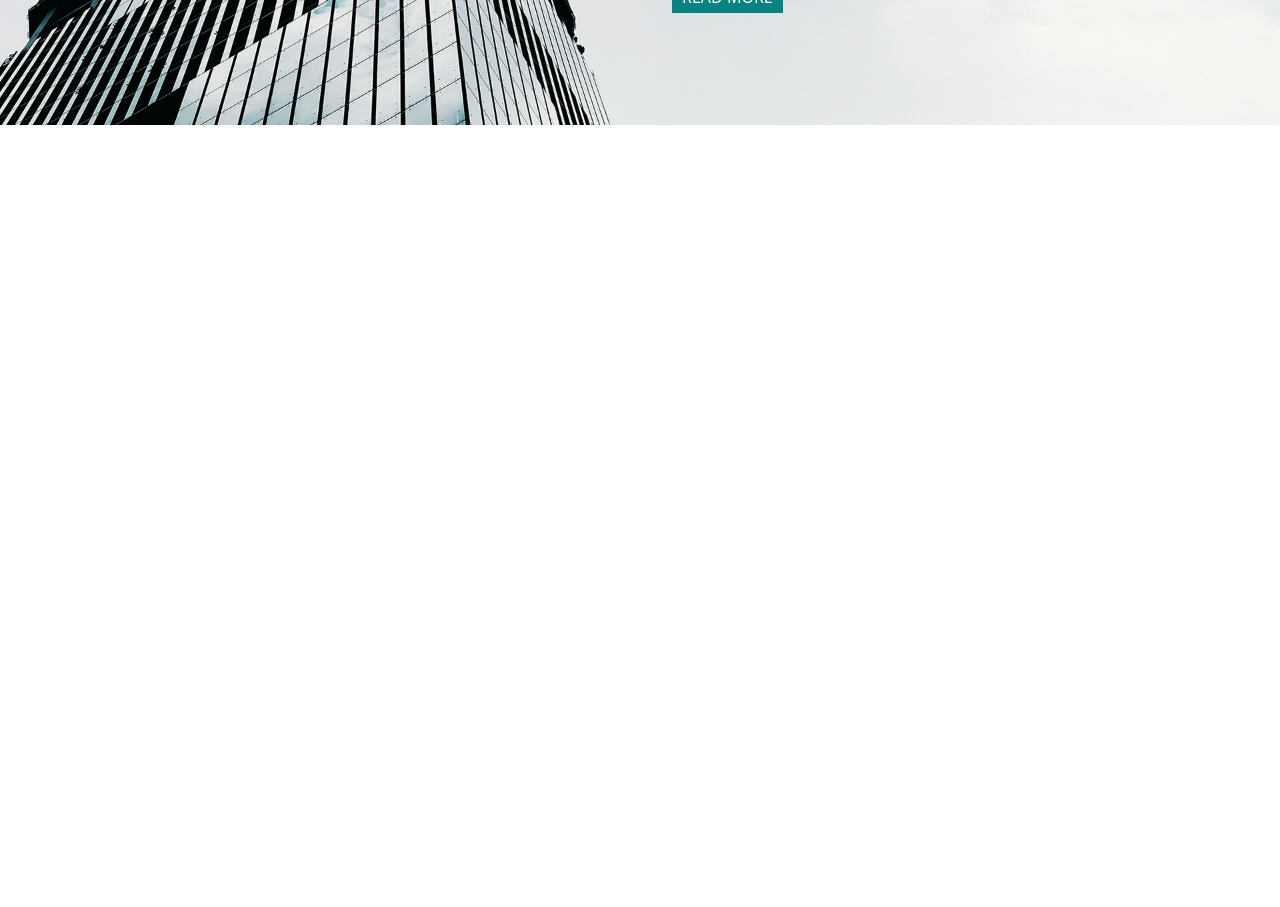
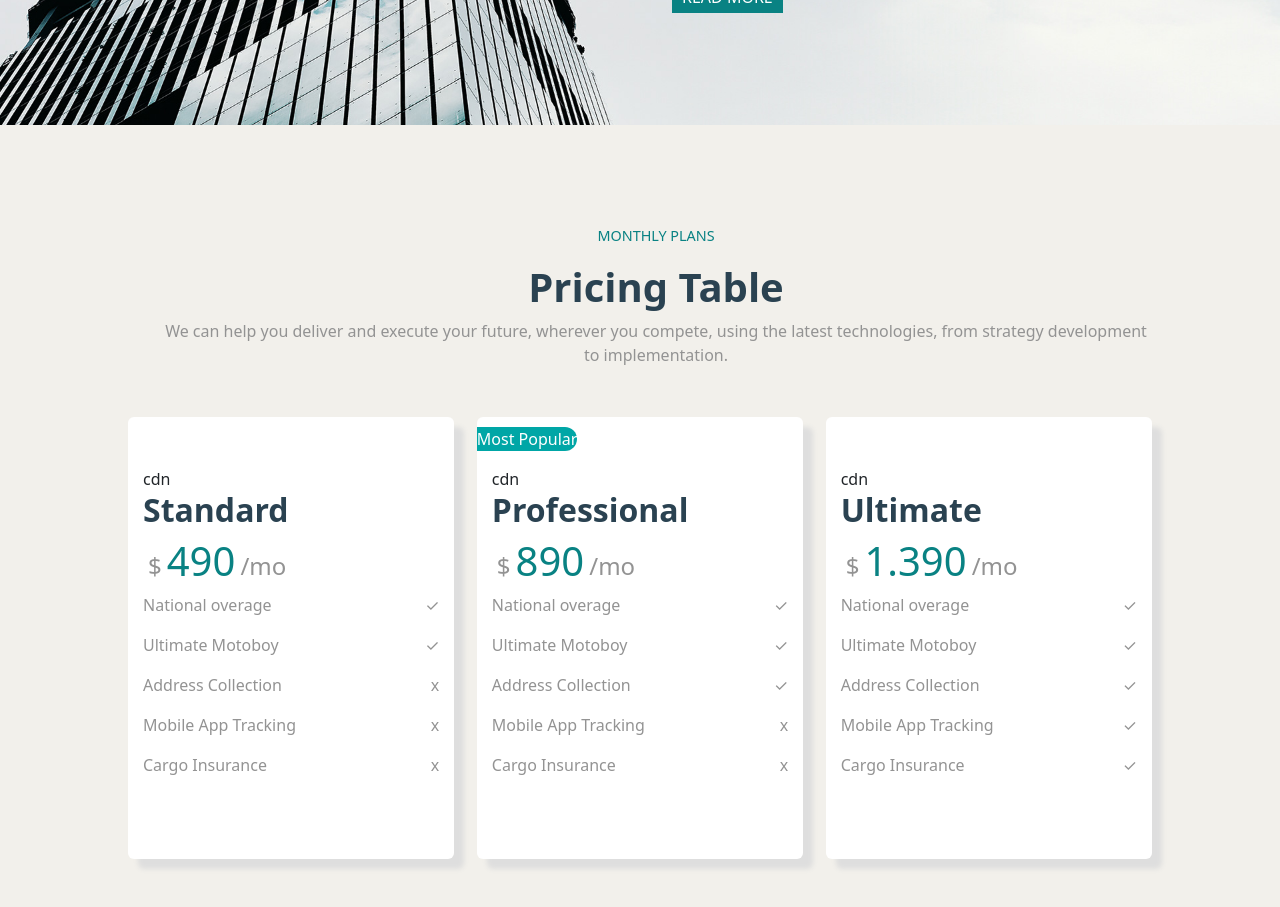
Before and after one commit to DylanBlanco/proj-html-vuejs, a Vue app: page / in a window 1280 px wide. Shown: the part 1820-2727 px from the top of the page. Before the commit the page ends 1945 px from the top, so only its background shows below. Built offline with nearby package versions, Linux system fonts and the light colour scheme.

Commit message:
main - mainPricing

```diff
--- /dev/null
+++ b/src/assets/scss/partials/mainPricing.scss
@@ -0,0 +1,79 @@
+/*
+Main Pricing
+*/
+//box
+.main-pricing {
+    background-color: #F2F0EB;
+}
+
+.main-pricing .container {
+    width: 80%;
+    padding: 100px 0;
+}
+
+.main-pricing .container .box{
+    text-align: center;
+}
+
+.main-pricing .container .blue-text{
+    font-weight: 500;
+    font-size: 0.9rem;
+}
+
+.main-pricing .container h3 {
+    font-weight: 700;
+    font-size: 2.5rem;
+}
+
+//my-row
+.main-pricing .container .my-row {
+    margin-top: 50px;
+}
+
+.main-pricing .container .my-row .card {
+    width: calc((100% / 3) - 15px);
+    padding: 50px 15px;
+    position: relative;
+    border: none;
+    box-shadow: 10px 10px 5px #dedede;
+    text-decoration: none;
+}
+
+.main-pricing .container .my-row .card:hover {
+    color: #00A6A6;
+    background-color: #dcdbda;
+}
+
+.main-pricing .container .my-row .card .most-pop {
+    position: absolute;
+    top: 10px;
+    left: 0;
+    background-color: #00A6A6;
+    color: white;
+    border-top-right-radius: 20px;
+    border-bottom-right-radius: 20px;
+}
+
+.main-pricing .container .my-row .card h3 {
+    font-size: 2rem;
+}
+
+.main-pricing .container .my-row .card h2 {
+    font-size: 2.5rem;
+    display: flex;
+}
+
+.main-pricing .container .my-row .card h2 p {
+    font-size: 1.5rem;
+    align-self: flex-end;
+    margin: 5px;
+}
+
+.main-pricing .container .my-row .card ul {
+    padding: 0;
+}
+
+.main-pricing .container .my-row .card ul li {
+    display: flex;
+    justify-content: space-between;
+}
--- a/src/assets/scss/partials/variables.scss
+++ b/src/assets/scss/partials/variables.scss
@@ -10,3 +10,4 @@ $mainBgColor: #111116;
 $mainTextAColor: #098283;
 $mainCardBgColor: #19191E;
 $h2ColorText: #21333E;
+$h3ColorText: #2a4251;
--- a/src/components/MainApp.vue
+++ b/src/components/MainApp.vue
@@ -1,6 +1,7 @@
 <script>
 import mainDelivery from './mainDelivery.vue';
 import mainIndustry from './mainIndustry.vue';
+import mainPricing from './mainPricing.vue';
 export default {
     data() {
         return {
@@ -9,6 +10,7 @@ export default {
     components: {
         mainDelivery,
         mainIndustry,
+        mainPricing,
     }
 }
 </script>
@@ -20,6 +22,9 @@ export default {
 
         <!-- industry leaders -->
         <mainIndustry />
+
+        <!-- pricing table -->
+        <mainPricing />
     </main>
 </template>
 
--- /dev/null
+++ b/src/components/mainPricing.vue
@@ -0,0 +1,204 @@
+<script>
+export default {
+    data() {
+        return {
+            pricing:
+            {
+                blueText: 'MONTHLY PLANS',
+                title: 'Pricing Table',
+                text: 'We can help you deliver and execute your future, wherever you compete, using the latest technologies, from strategy development to implementation.',
+            },
+
+            cardSub: [
+                {
+                    type: 'Standard',
+                    price: '490',
+                    label: {
+                        textF: {
+                            text: 'National overage',
+                            YoN: '✓',
+                        },
+                        textS: {
+                            text: 'Ultimate Motoboy',
+                            YoN: '✓',
+                        },
+                        textT: {
+                            text: 'Address Collection',
+                            YoN: 'x',
+                        },
+                        textFo: {
+                            text: 'Mobile App Tracking',
+                            YoN: 'x',
+                        },
+                        textFi: {
+                            text: 'Cargo Insurance',
+                            YoN: 'x',
+                        },
+                    }
+                },
+                {
+                    most: 'Most Popular',
+                    type: 'Professional',
+                    price: '890',
+                    label: {
+                        textF: {
+                            text: 'National overage',
+                            YoN: '✓',
+                        },
+                        textS: {
+                            text: 'Ultimate Motoboy',
+                            YoN: '✓',
+                        },
+                        textT: {
+                            text: 'Address Collection',
+                            YoN: '✓',
+                        },
+                        textFo: {
+                            text: 'Mobile App Tracking',
+                            YoN: 'x',
+                        },
+                        textFi: {
+                            text: 'Cargo Insurance',
+                            YoN: 'x',
+                        },
+                    }
+                },
+                {
+                    type: 'Ultimate',
+                    price: '1.390',
+                    label: {
+                        textF: {
+                            text: 'National overage',
+                            YoN: '✓',
+                        },
+                        textS: {
+                            text: 'Ultimate Motoboy',
+                            YoN: '✓',
+                        },
+                        textT: {
+                            text: 'Address Collection',
+                            YoN: '✓',
+                        },
+                        textFo: {
+                            text: 'Mobile App Tracking',
+                            YoN: '✓',
+                        },
+                        textFi: {
+                            text: 'Cargo Insurance',
+                            YoN: '✓',
+                        },
+                    }
+                },
+            ]
+        }
+    }
+}
+</script>
+
+<template>
+    <section class="main-pricing">
+        <div class="container">
+            <div class="box">
+                <ul>
+                    <li>
+                        <p class="blue-text">
+                            {{ pricing.blueText }}
+                        </p>
+                    </li>
+                    <li>
+                        <h3>
+                            {{ pricing.title }}
+                        </h3>
+                    </li>
+                    <li>
+                        <p>
+                            {{ pricing.text }}
+                        </p>
+                    </li>
+                </ul>
+            </div>
+
+            <div class="my-row">
+                <a v-for="(card,i) in cardSub" :key="i" class="card">
+                    <ul>
+                        <p class="most-pop">{{ card.most }}</p>
+                        <li>
+                            cdn
+                        </li>
+                        <li>
+                            <h3>
+                                {{ card.type }}
+                            </h3>
+                        </li>
+                        <li>
+                            <h2 class="blue-text">
+                                <p>$</p>
+                                {{ card.price }}
+                                <p>/mo</p>
+                            </h2>
+                        </li>
+                        <li>
+                            <p>
+                                {{ card.label.textF.text }}
+                            </p>
+                            <p>
+                                {{ card.label.textF.YoN }}
+                            </p>
+                        </li>
+                        <li>
+                            <p>
+                                {{ card.label.textS.text }}
+                            </p>
+                            <p>
+                                {{ card.label.textS.YoN }}
+                            </p>
+                        </li>
+                        <li>
+                            <p>
+                                {{ card.label.textT.text }}
+                            </p>
+                            <p>
+                                {{ card.label.textT.YoN }}
+                            </p>
+                        </li>
+                        <li>
+                            <p>
+                                {{ card.label.textFo.text }}
+                            </p>
+                            <p>
+                                {{ card.label.textFo.YoN }}
+                            </p>
+                        </li>
+                        <li>
+                            <p>
+                                {{ card.label.textFi.text }}
+                            </p>
+                            <p>
+                                {{ card.label.textFi.YoN }}
+                            </p>
+                        </li>
+                    </ul>
+                </a>
+            </div>
+        </div>
+    </section>
+</template>
+
+<style lang="scss">
+@use '../assets/scss/partials/reset.scss' as*;
+@use '../assets/scss/partials/variables.scss' as *;
+@use '../assets/scss/generalStyle.scss' as*;
+@use '../assets/scss/partials/mainPricing.scss' as*;
+
+.main-pricing p {
+    color:$textColorMain;
+}
+
+.main-pricing h3 {
+    color: $h3ColorText;
+}
+
+.main-pricing .blue-text {
+    color: $mainTextAColor;
+}
+</style>
```
